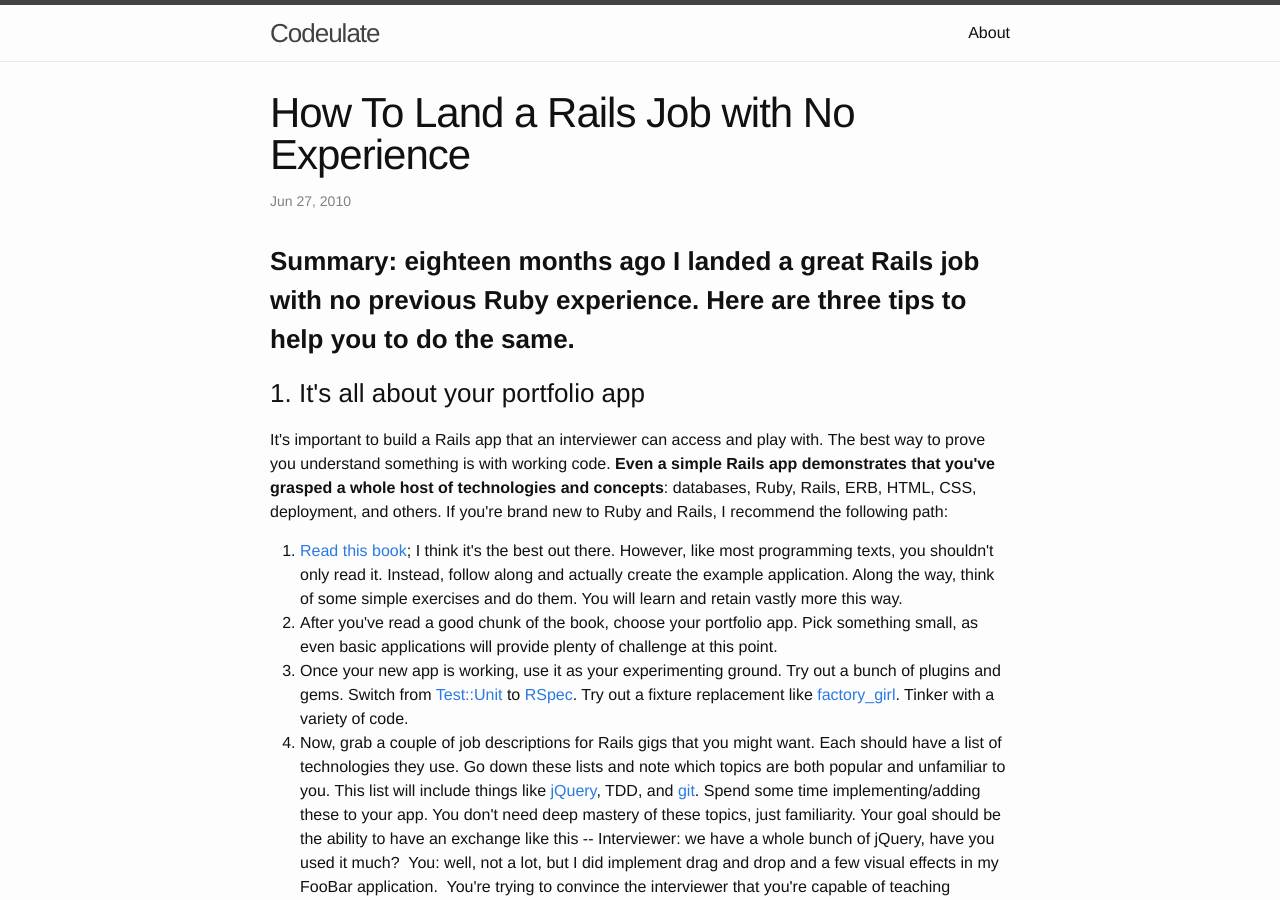
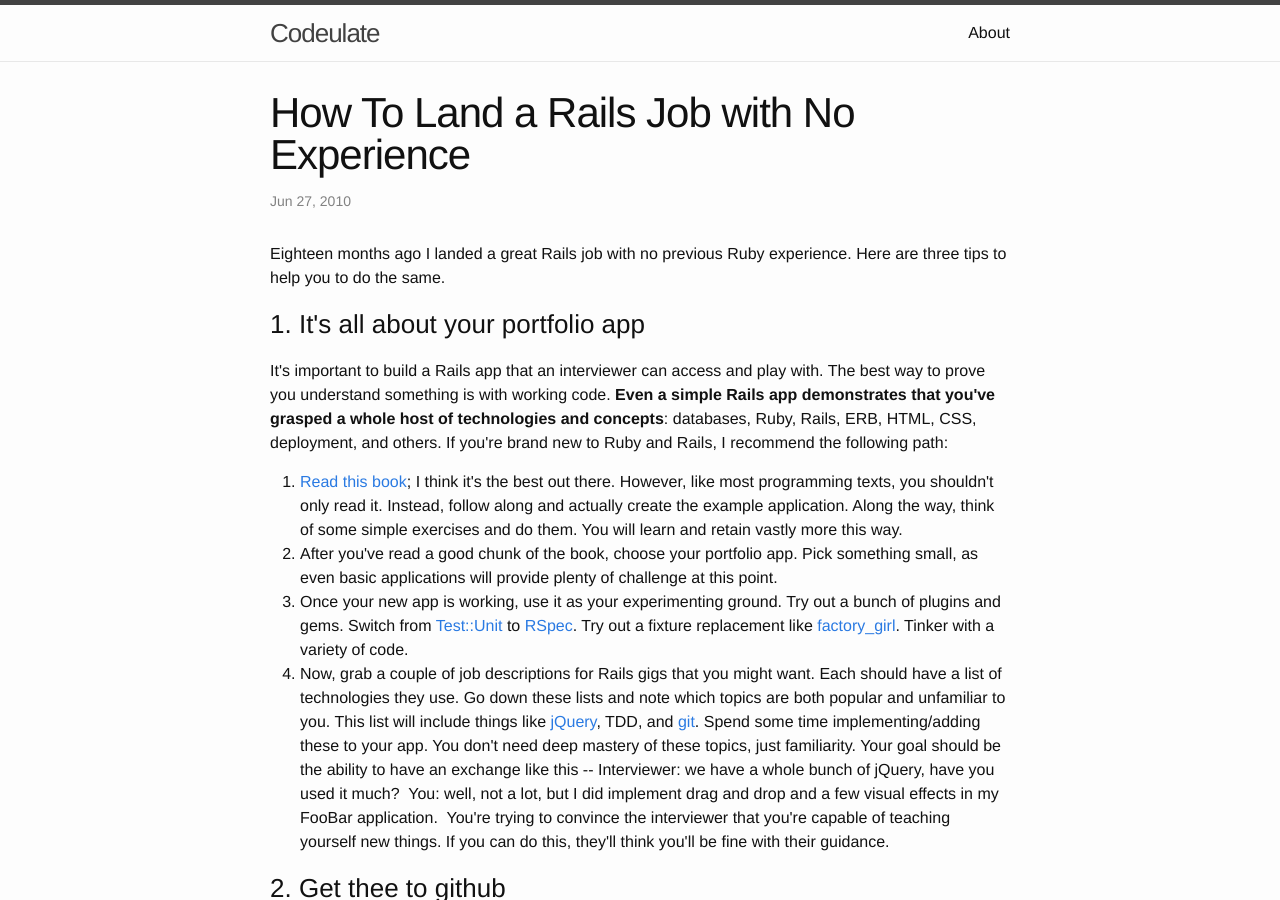
Before and after one commit to r00k/blog, a Jekyll site: the page built from _posts/2010-06-27-land-a-rails-job-with-no-experience.html, in a window 1280 px wide and 900 px high. Built offline with Jekyll 4.4.1, drawn with Linux system fonts in a browser that asks for light colours; some of the changed text lies outside the part shown.

Commit message:
Formatting

```diff
--- a/_posts/2010-06-27-land-a-rails-job-with-no-experience.html
+++ b/_posts/2010-06-27-land-a-rails-job-with-no-experience.html
@@ -9,8 +9,8 @@ status: publish
 type: post
 published: true
 ---
-<h3><strong>Summary: eighteen months ago I landed a great Rails job with no previous Ruby experience. Here are three tips to help you to do the same.<br />
-</strong></h3>
+<p>Eighteen months ago I landed a great Rails job with no previous Ruby experience. Here are three tips to help you to do the same.</p>
+
 <h3>1. It's all about your portfolio app</h3>
 <p>It's important to build a Rails app that an interviewer can access and play with. The best way to prove you understand something is with working code. <strong>Even a simple Rails app demonstrates that you've grasped a whole host of technologies and concepts</strong>: databases, Ruby, Rails, ERB, HTML, CSS, deployment, and others.  If you're brand new to Ruby and Rails, I recommend the following path:</p>
 <ol>
```
Also changed, not shown: other parts of _posts/2010-06-27-land-a-rails-job-with-no-experience.html (+0 -1 lines).
